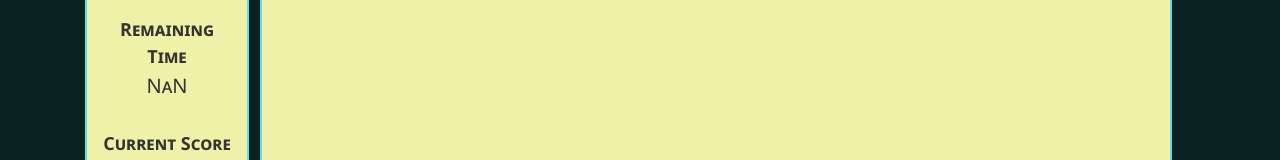
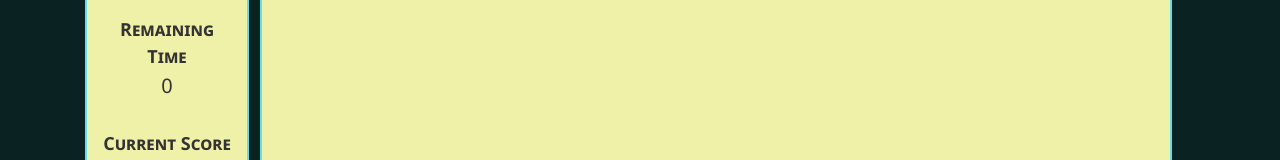
Before and after one commit to acalvom/memory-game-angular-andrea-calvo, an Angular app: page /play in a window 1280 px wide. Shown: the part 186-346 px from the top of the page. Built offline with nearby package versions, Linux system fonts and the light colour scheme.

Commit message:
fix minor errors in play.component.ts

```diff
--- a/src/app/play/play.component.ts
+++ b/src/app/play/play.component.ts
@@ -17,7 +17,7 @@ export class PlayComponent implements OnInit {
   numberOfCards = 0;
   timeLimit = 0;
   currentScore = 0;
-  countdown = 0;
+  countdown: any;
   remainingTime = 0;
   loadedPreferences: string | null= '';
   output = '';
@@ -91,8 +91,6 @@ export class PlayComponent implements OnInit {
     this.flippedCards = 0;
     if (this.timeLimit != 0) {
       this.timer();
-    }else{
-      this.remainingTime = Number('No time');
     }
     this.positionVector();
 
```
